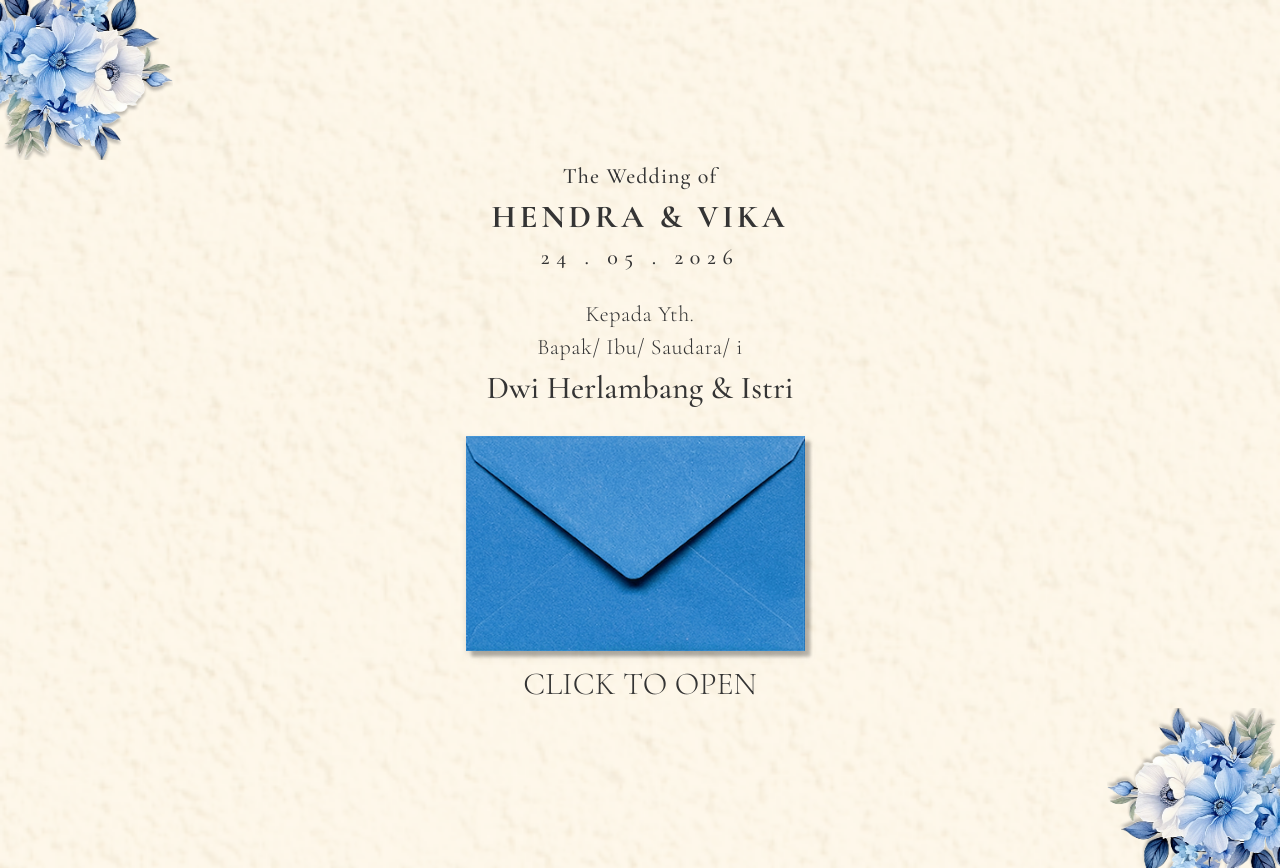
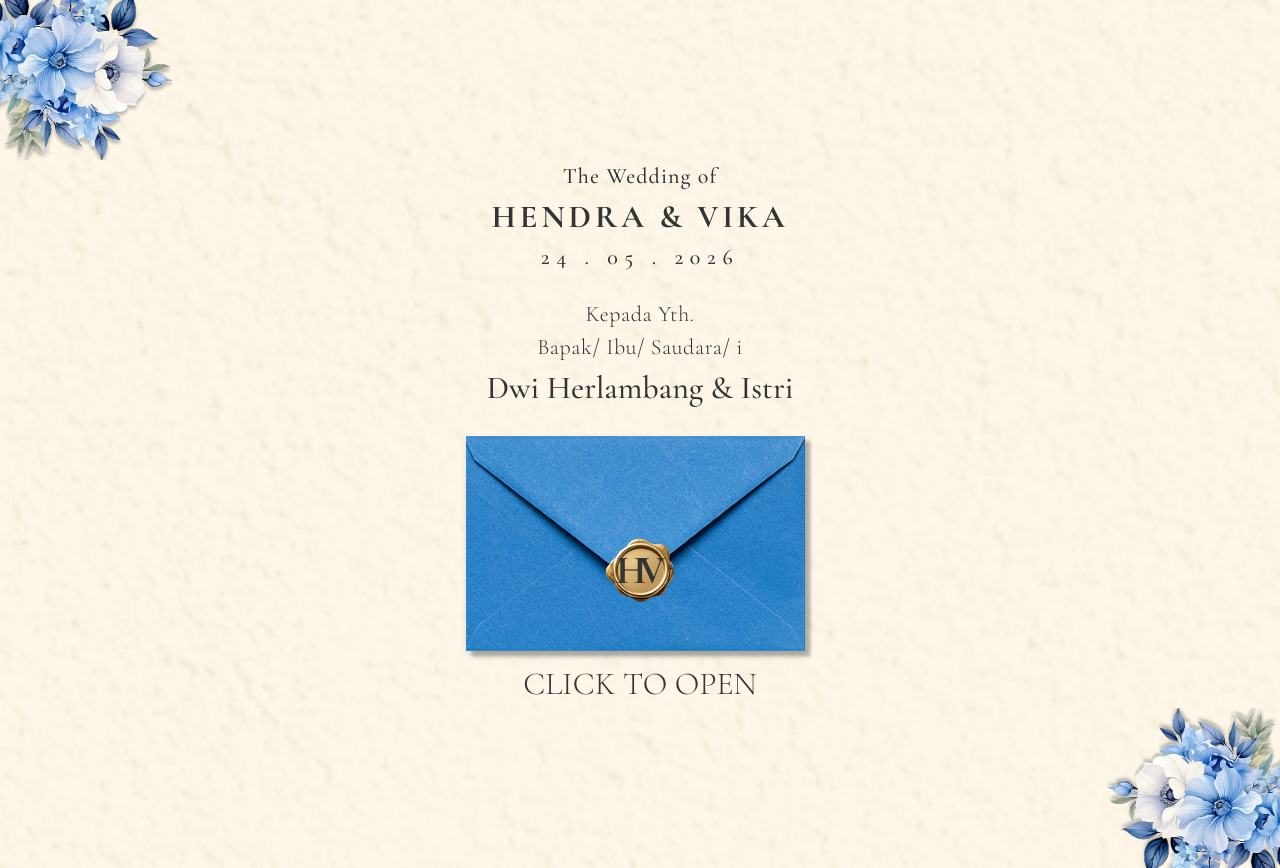
Before and after one commit to Arrasyidff/web-invitation-bunvik, a Next.js app: page / in a window 1280 px wide. Built offline with nearby package versions, Linux system fonts and the light colour scheme.

Commit message:
feat: Update CoverEnvelopeButton to include a new candle envelope image and overlay text. Enhanced visual elements for improved user interaction.

```diff
--- a/src/features/cover/components/CoverEnvelopeButton.tsx
+++ b/src/features/cover/components/CoverEnvelopeButton.tsx
@@ -1,5 +1,6 @@
 import Image from "next/image";
 import blueEnvelope from "@/app/assets/blue-envelope.png";
+import candleEnvelope from "@/app/assets/candle-envelope.png";
 
 interface CoverEnvelopeButtonProps {
   onOpen: () => void;
@@ -12,11 +13,26 @@ export function CoverEnvelopeButton({ onOpen }: CoverEnvelopeButtonProps) {
       className="w-full px-6 flex flex-col items-center cursor-pointer"
       aria-label="Buka undangan"
     >
-      <Image
-        src={blueEnvelope}
-        alt="Amplop undangan"
-        className="h-[28vh] w-auto drop-shadow-md"
-      />
+      <div className="relative">
+        <Image
+          src={blueEnvelope}
+          alt="Amplop undangan"
+          className="h-[28vh] w-auto drop-shadow-md"
+        />
+        <div className="absolute top-[60%] left-1/2 -translate-x-1/2 -translate-y-1/2 flex items-center justify-center">
+          <Image
+            src={candleEnvelope}
+            alt="Lilin"
+            className="h-[8vh] w-auto"
+          />
+          <span
+            className="absolute top-[50%] left-[45%] -translate-x-1/2 -translate-y-1/2 text-foreground font-bold"
+            style={{ letterSpacing: "-8px", fontSize: "40px" }}
+          >
+            HV
+          </span>
+        </div>
+      </div>
       <p className="font-sans text-[2rem] text-foreground font-light uppercase">
         Click to Open
       </p>
```
